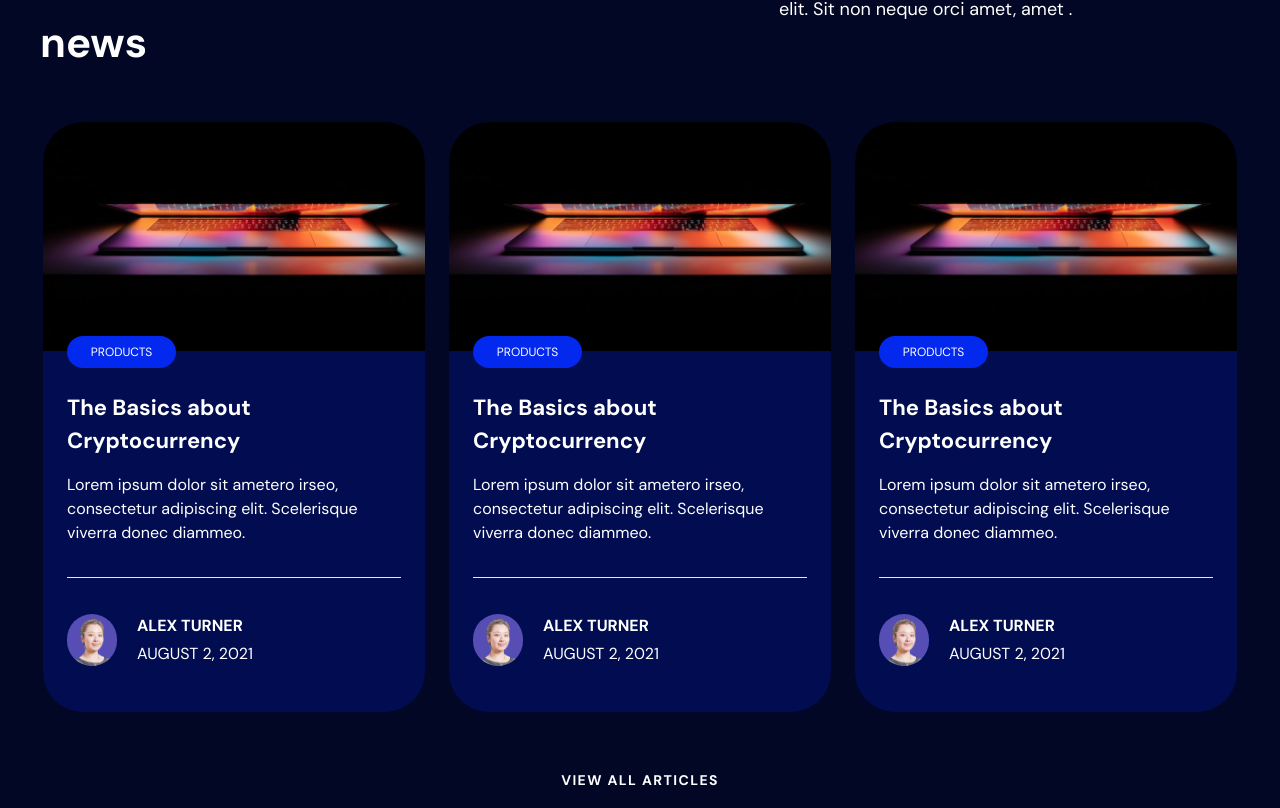
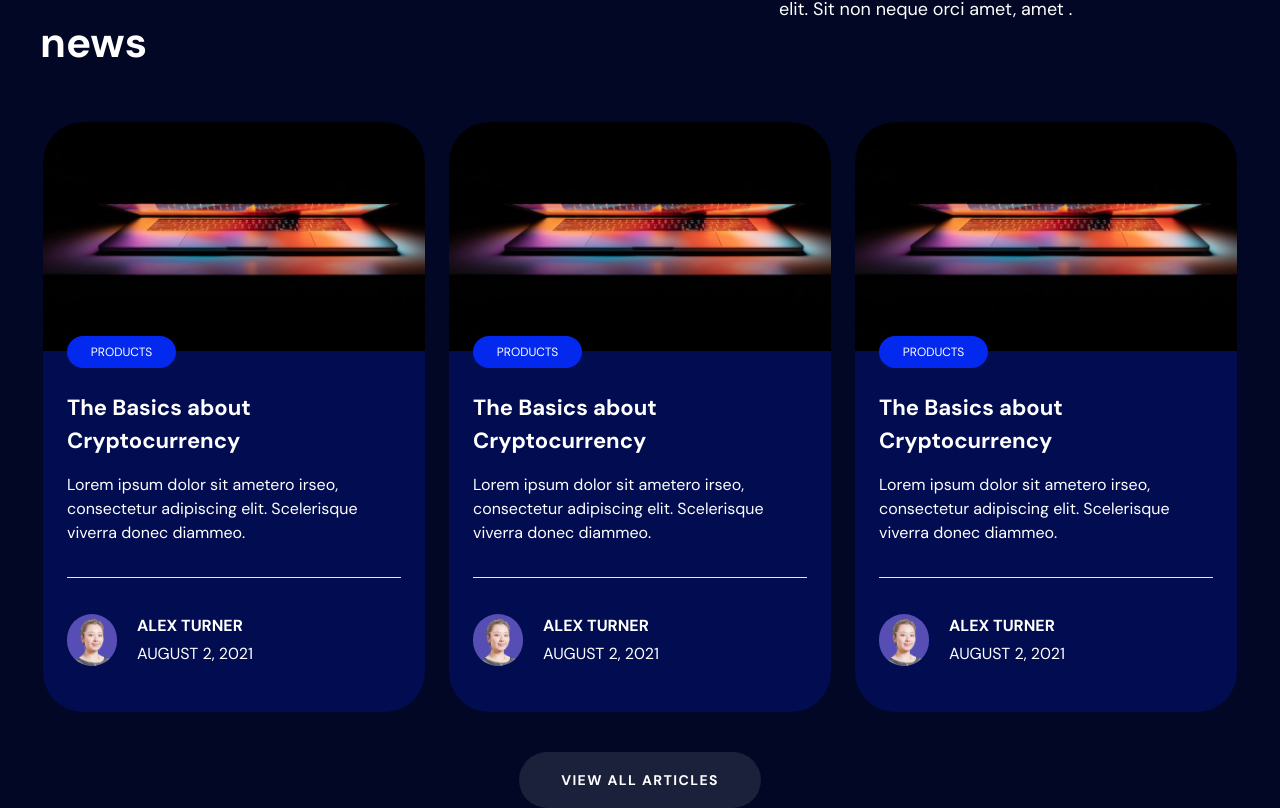
Before and after one commit to juliuscaezarff/Finance-Flow, a Next.js app: page / in a window 1280 px wide. Shown: the part 4032-4840 px from the top of the page. Built offline with nearby package versions, Linux system fonts and the light colour scheme.

Commit message:
feat: adicionando nova cor de botão

```diff
--- a/tailwind.config.ts
+++ b/tailwind.config.ts
@@ -21,7 +21,8 @@ const config: Config = {
         'blue-primary': '#010D50',
         'blue-primary-light': '#0328EE',
         'blue-primary-dark': '#010725',
-        'light-gray': '#FFFFFF'
+        'light-gray': '#FFFFFF',
+        'button-gray-dark': '#FFFFFF1A'
       }
     }
   },
```
